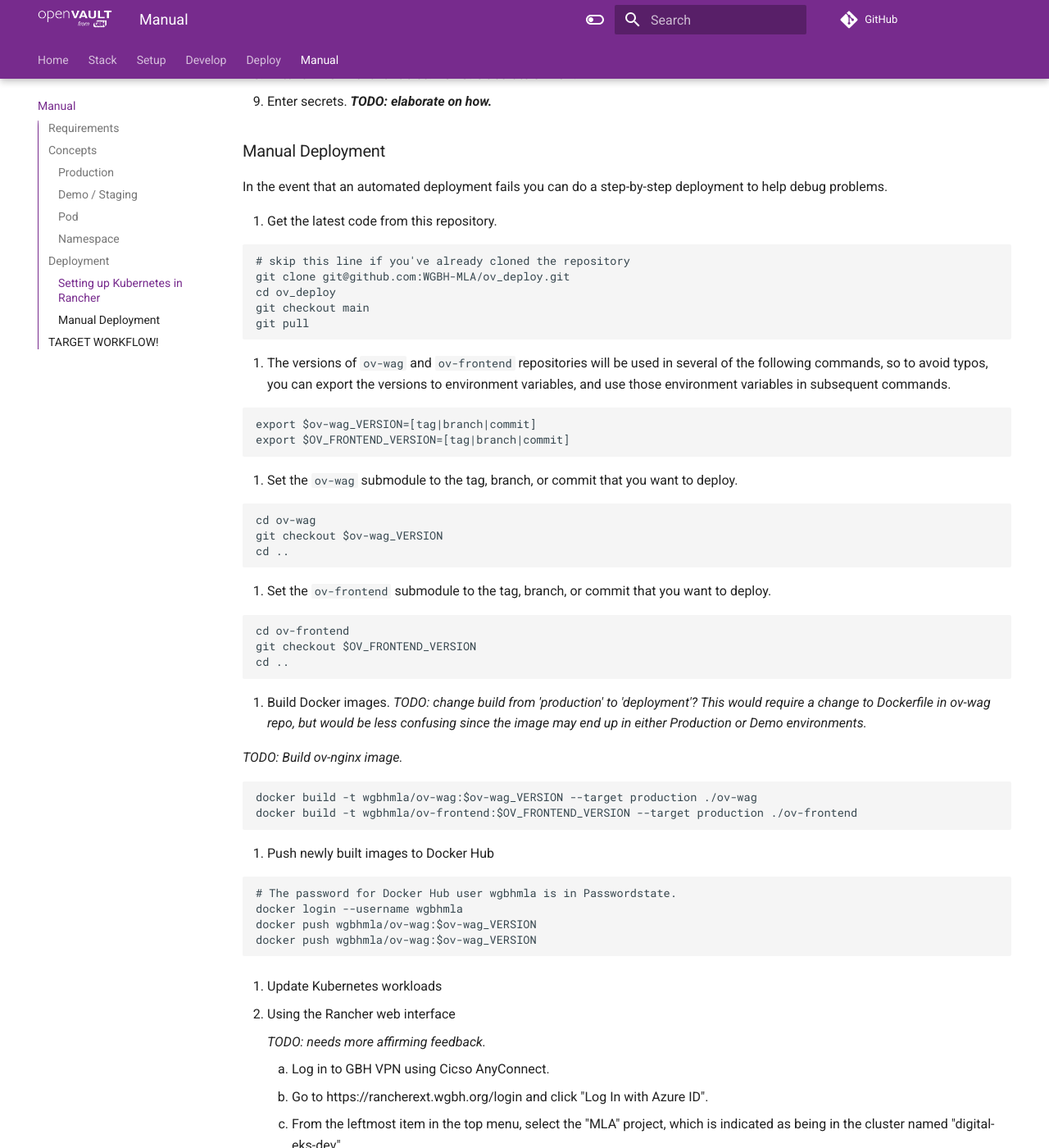
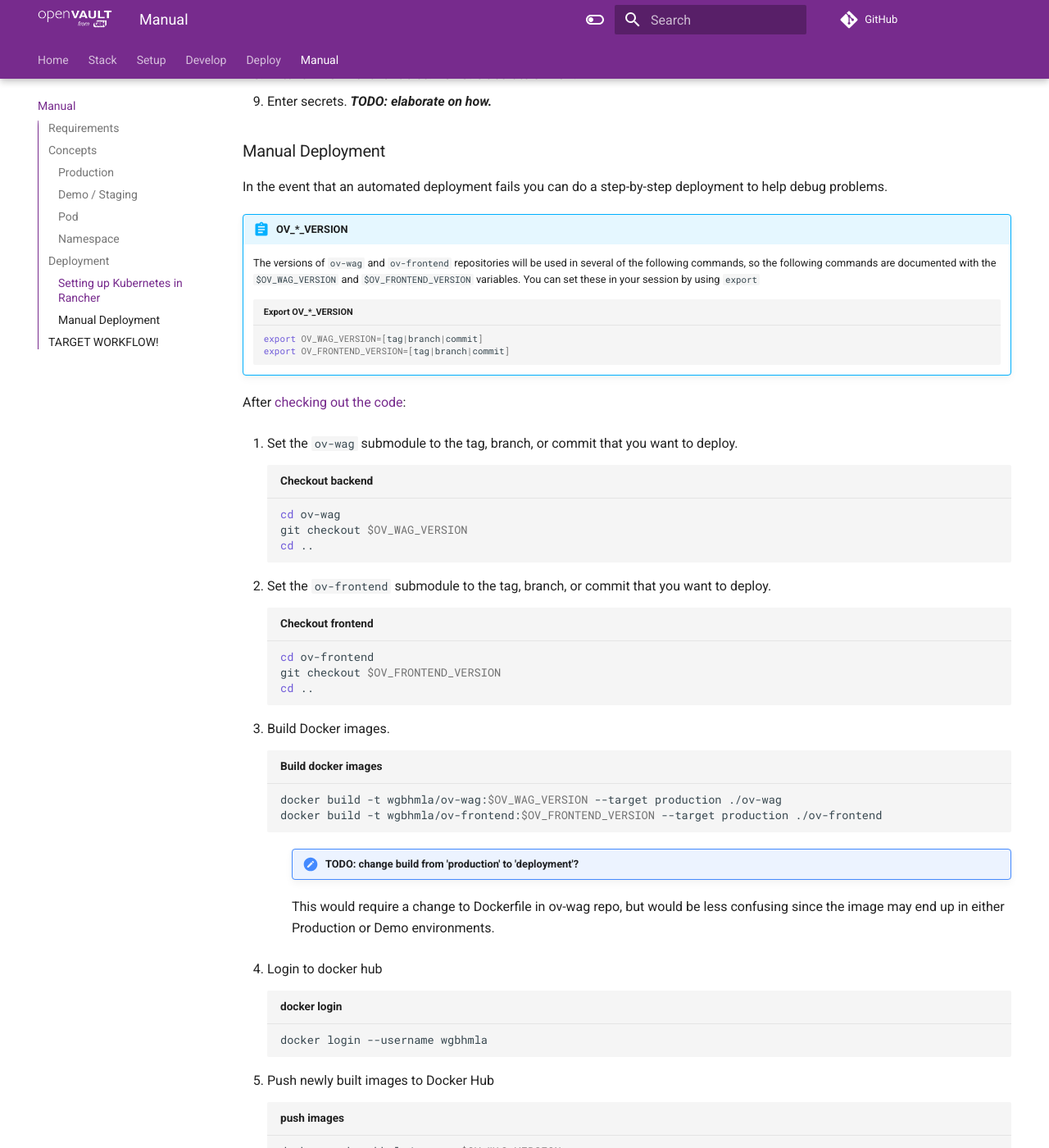
Before and after one commit to WGBH-MLA/ov-deploy, an MkDocs documentation site: the page built from docs/manual.md, in a window 1280 px wide and 1400 px high, scrolled down 2009 px. Shown: the whole window at 82% size. Built offline with MkDocs 1.6.1 and Material for MkDocs 9.7.7, drawn with Linux system fonts in a browser that asks for light colours; comment, search, counter and statistics services are not loaded; some of the changed text lies outside the part shown.

Commit message:
Expand manual deployment steps

````diff
--- a/docs/manual.md
+++ b/docs/manual.md
@@ -72,57 +72,50 @@ _TODO: enumerate the minimum steps required to get Kubernetes setup up in Ranche
 
 In the event that an automated deployment fails you can do a step-by-step deployment to help debug problems.
 
-1. Get the latest code from this repository.
 
-   ```
-   # skip this line if you've already cloned the repository
-   git clone git@github.com:WGBH-MLA/ov_deploy.git
-   cd ov_deploy
-   git checkout main
-   git pull
-   ```
+!!! abstract "OV_*_VERSION"
+    The versions of `ov-wag` and `ov-frontend` repositories will be used in several of the following commands, so the following commands are documented with the `$OV_WAG_VERSION` and `$OV_FRONTEND_VERSION` variables. You can set these in your session by using `export`
 
-1. The versions of `ov-wag` and `ov-frontend` repositories will be used in several of the following commands, so to avoid typos, you can export the versions to environment variables, and use those environment variables in subsequent commands.
-
-   ```
-   export $ov-wag_VERSION=[tag|branch|commit]
-   export $OV_FRONTEND_VERSION=[tag|branch|commit]
-   ```
+     ``` bash title="Export OV_*_VERSION"
+     export OV_WAG_VERSION=[tag|branch|commit]
+     export OV_FRONTEND_VERSION=[tag|branch|commit]
+     ```
+After [checking out the code](/setup#0-checkout-code):
 
 1. Set the `ov-wag` submodule to the tag, branch, or commit that you want to deploy.
-
-   ```
-   cd ov-wag
-   git checkout $ov-wag_VERSION
-   cd ..
-   ```
+``` bash title="Checkout backend"
+cd ov-wag
+git checkout $OV_WAG_VERSION
+cd ..
+```
 
 1. Set the `ov-frontend` submodule to the tag, branch, or commit that you want to deploy.
-
-   ```
-   cd ov-frontend
-   git checkout $OV_FRONTEND_VERSION
-   cd ..
-   ```
+```bash title="Checkout frontend"
+cd ov-frontend
+git checkout $OV_FRONTEND_VERSION
+cd ..
+```
 
 1. Build Docker images.
-   _TODO: change build from 'production' to 'deployment'? This would require a change to Dockerfile in ov-wag repo, but would be less confusing since the image may end up in either Production or Demo environments._
+``` bash title="Build docker images"
+docker build -t wgbhmla/ov-wag:$OV_WAG_VERSION --target production ./ov-wag
+docker build -t wgbhmla/ov-frontend:$OV_FRONTEND_VERSION --target production ./ov-frontend
+```
+: !!! note "TODO: change build from 'production' to 'deployment'?"
+    This would require a change to Dockerfile in ov-wag repo, but would be less confusing since the image may end up in either Production or Demo environments.
 
-   _TODO: Build ov-nginx image._
-
-   ```
-   docker build -t wgbhmla/ov-wag:$ov-wag_VERSION --target production ./ov-wag
-   docker build -t wgbhmla/ov-frontend:$OV_FRONTEND_VERSION --target production ./ov-frontend
-   ```
+1. Login to docker hub
+``` bash title="docker login"
+docker login --username wgbhmla
+```
 
 1. Push newly built images to Docker Hub
-
-   ```
-   # The password for Docker Hub user wgbhmla is in Passwordstate.
-   docker login --username wgbhmla
-   docker push wgbhmla/ov-wag:$ov-wag_VERSION
-   docker push wgbhmla/ov-wag:$ov-wag_VERSION
-   ```
+``` bash title="push images"
+docker push wgbhmla/ov-wag:$OV_WAG_VERSION
+docker push wgbhmla/ov-wag:$OV_WAG_VERSION
+```
+: !!! auth "Passwords"
+        The password for Docker Hub user `wgbhmla` is in [passwordstate](https://lph.wgbh.org/).
 
 1. Update Kubernetes workloads
 
````
